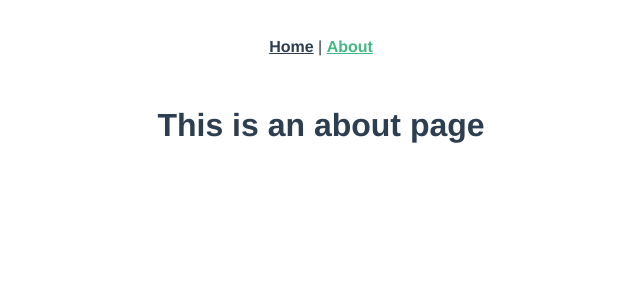
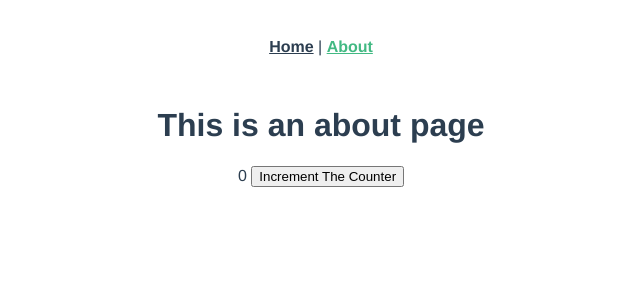
Before and after one commit to henryhwang/vuehost, a Vue app: page /#/about in a window 1280 px wide. Shown: the top 300 px of the page, without its empty margins (319-959 px from the left). Built offline with nearby package versions, Linux system fonts and the light colour scheme.

Commit message:
changed dist to docs for github hosting

```diff
--- a/package.json
+++ b/package.json
@@ -51,5 +51,8 @@
     "> 1%",
     "last 2 versions",
     "not ie <= 8"
-  ]
+  ],
+  "vue": {
+    "outputDir": "docs"
+  }
 }
--- /dev/null
+++ b/src/components/Counter.vue
@@ -0,0 +1,22 @@
+<template>
+  <div>
+    {{ count }}
+    <button @click="increment">Increment The Counter</button>
+  </div>
+</template>
+
+<script>
+export default {
+  data() {
+    return {
+      count: 0
+    };
+  },
+
+  methods: {
+    increment() {
+      this.count++;
+    }
+  }
+};
+</script>
--- a/src/views/About.vue
+++ b/src/views/About.vue
@@ -1,5 +1,15 @@
 <template>
   <div class="about">
     <h1>This is an about page</h1>
+    <Counter></Counter>
   </div>
 </template>
+
+<script>
+import Counter from "@/components/Counter.vue";
+export default {
+  components: {
+    Counter
+  }
+}
+</script>
```
Also changed, not shown: 12 other files (tests, documents, lock files or other folders).
